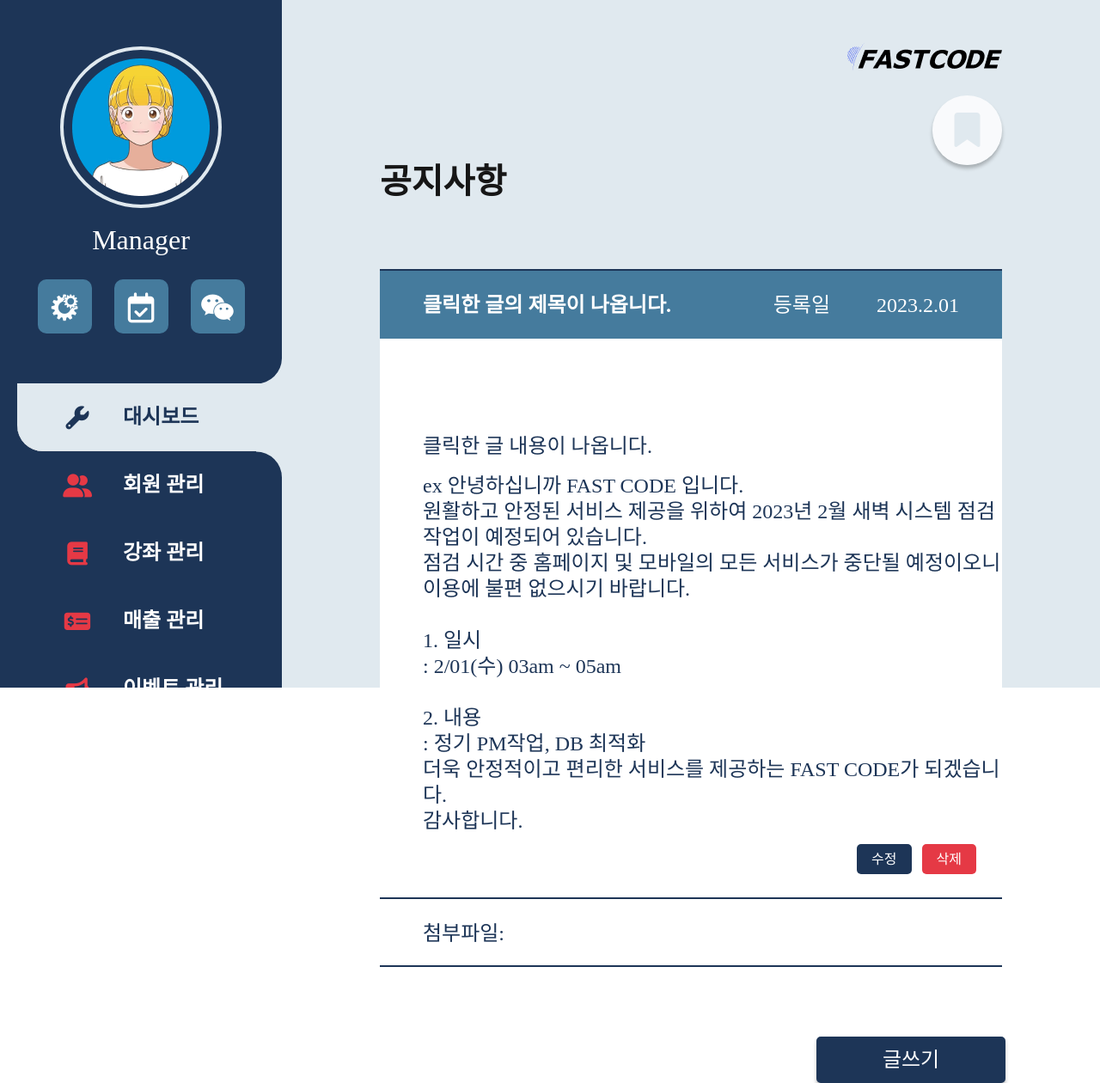
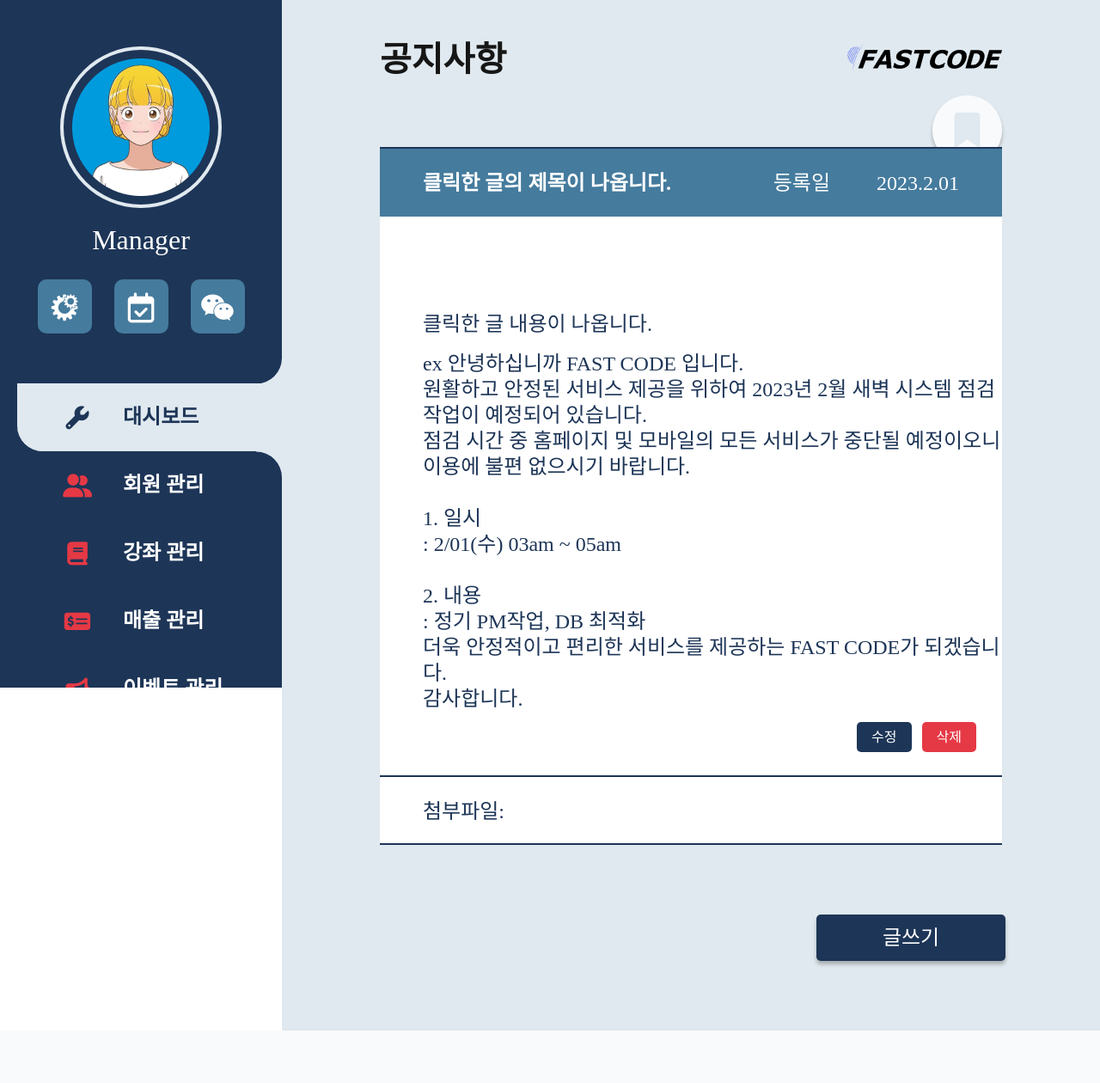
Before and after one commit to HyeonJinSon/FastCode, a PHP site: page /board/board_read.html in a window 1280 px wide. Shown: the whole page at 86% size. After the commit the page ends 1199 px from the top, so only its background shows below. Run offline with PHP 8.4, Linux system fonts and the light colour scheme; some libraries are stand-ins or nearby versions; some web fonts are replaced.

Commit message:
content-top position 적용, height auto 수정

```diff
--- a/admin/css/common.css
+++ b/admin/css/common.css
@@ -172,10 +172,11 @@ body {
   position: relative;
   margin-left: 328px;
   background: var(--background-g);
-  height: 100vh;
+  height: auto;
 }
 .content-body .content-top {
-  text-align: right;
+  position: absolute;
+  right: 114px;
 }
 .content-body .content-top .bookmark {
   margin-top: 25px;
@@ -184,7 +185,6 @@ body {
 /* Logo */
 #main-logo {
   display: inline-block;
-  height: 33px;
 }
 #main-logo a img {
   display: block;
@@ -333,6 +333,10 @@ body {
 }
 
 /* Bookmark */
+.bookmark{
+  position: absolute;
+  right: 0;
+}
 .bookmark label {
   display: inline-block;
   width: 81px;
```
